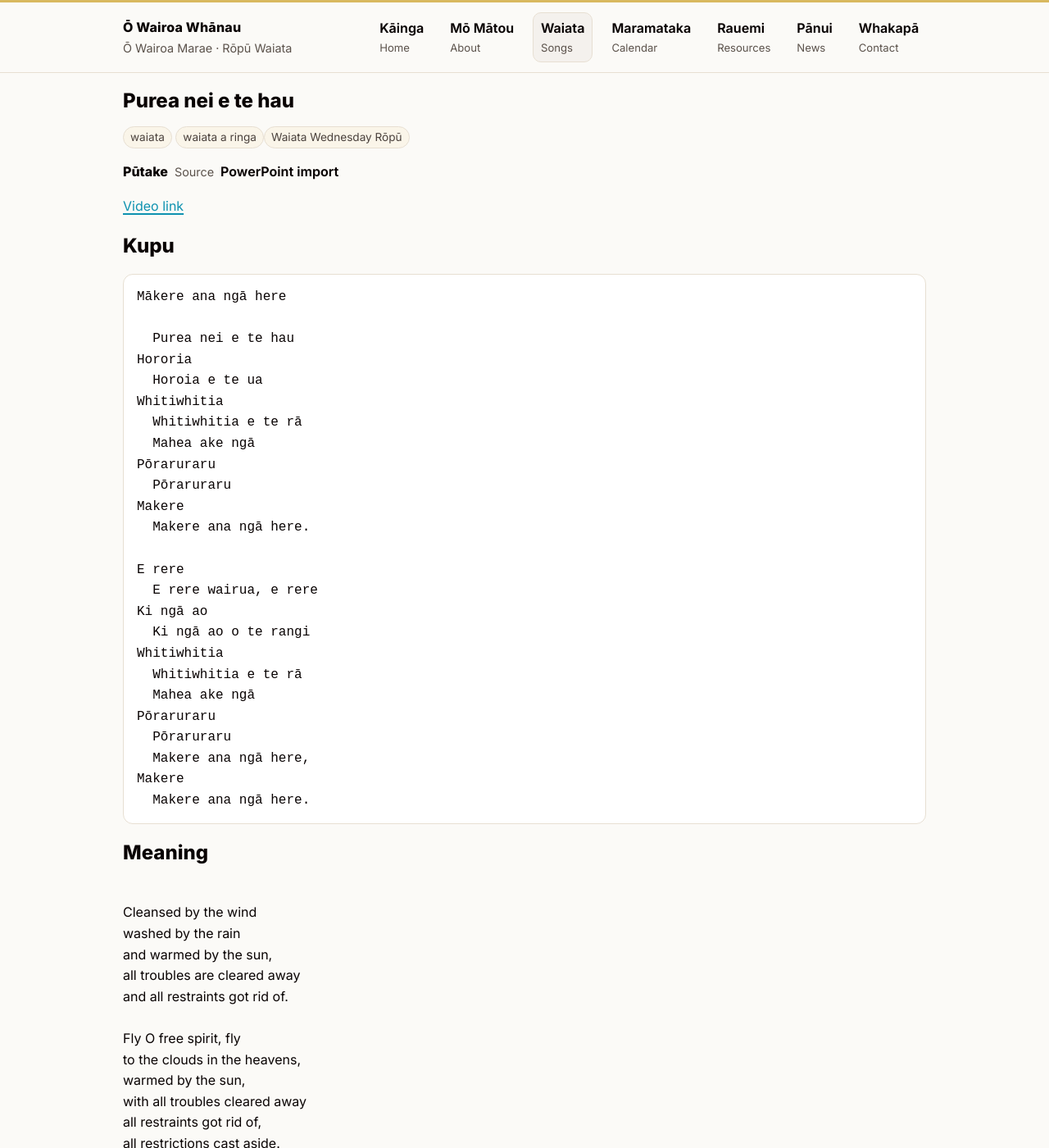
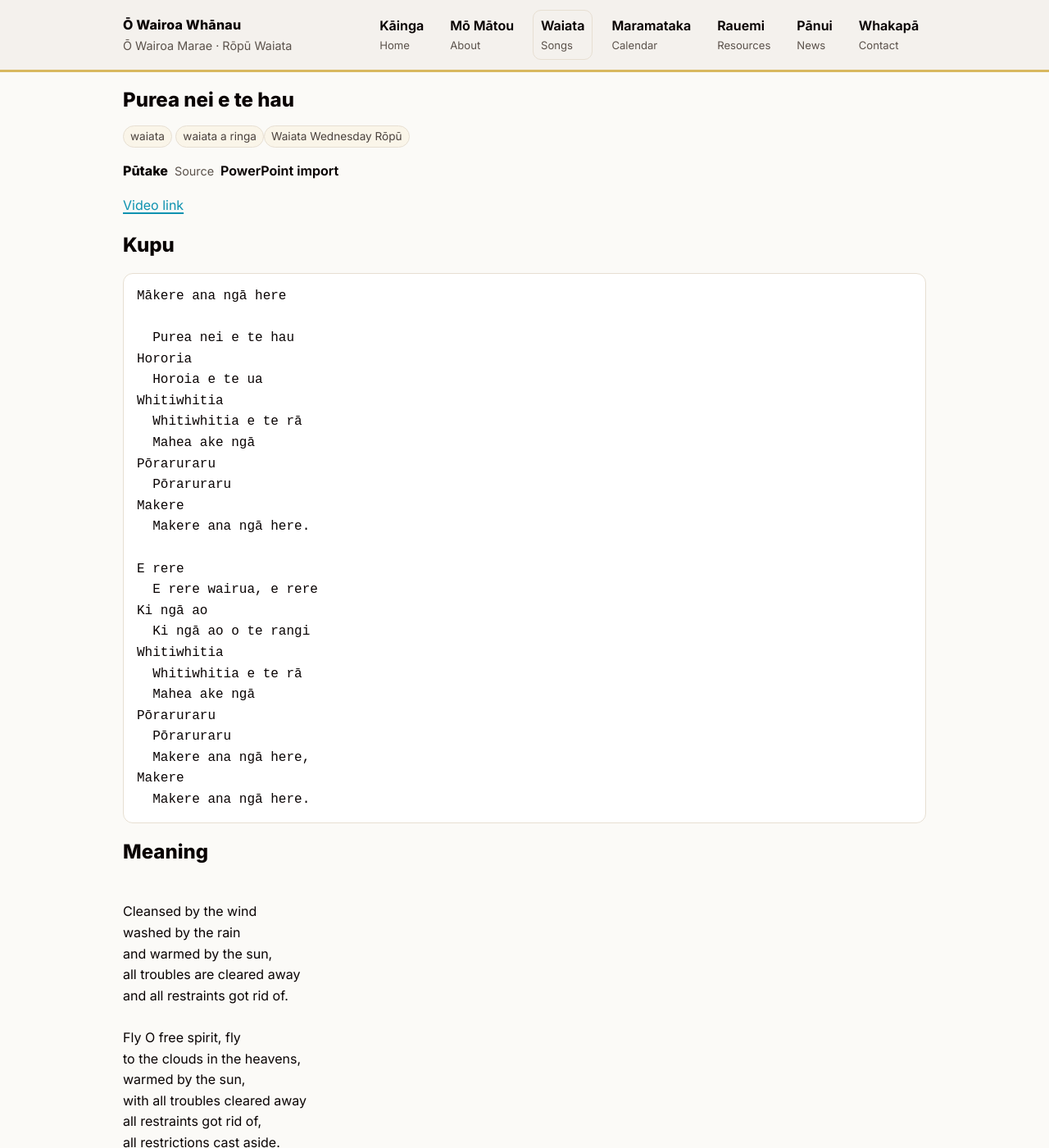
Before and after one commit to Standen-Home/owairoawhanau-site, a Jekyll site: the page built from _waiata/purea-nei-e-te-hau.md, in a window 1280 px wide and 1400 px high. Shown: the whole window at 82% size. Built offline with Jekyll 4.4.1, drawn with Linux system fonts in a browser that asks for light colours; some of the changed text lies outside the part shown.

Commit message:
Header theme: khaki header + gold divider; waiata cards: hide tags, show YouTube badge

```diff
--- a/_includes/waiata-card.html
+++ b/_includes/waiata-card.html
@@ -10,9 +10,11 @@
     {% if waiata.category %}
       <span class="badge">{{ waiata.category }}</span>
     {% endif %}
-    {% for t in waiata.tags %}
-      <span class="badge">{{ t }}</span>
-    {% endfor %}
+
+    {% if waiata.video_url and waiata.video_url != "" %}
+      <a class="badge badge-link" href="{{ waiata.video_url }}" rel="noopener">YouTube</a>
+    {% endif %}
+
     {% if waiata.difficulty %}
       <span class="badge">{{ waiata.difficulty }}</span>
     {% endif %}
--- a/assets/css/style.css
+++ b/assets/css/style.css
@@ -37,7 +37,11 @@
 
 .container{max-width:var(--max);margin:0 auto;padding:0 1rem}
 
-.site-header{position:sticky;top:0;background:rgba(251,250,247,.92);backdrop-filter:saturate(160%) blur(8px);border-bottom:1px solid var(--border);border-top:3px solid var(--gold);z-index:10}
+.site-header{position:sticky;top:0;
+  background: color-mix(in srgb, var(--khaki), #ffffff 86%);
+  backdrop-filter:saturate(160%) blur(8px);
+  border-bottom: 3px solid var(--gold);
+  z-index:10}
 .header-inner{display:flex;align-items:center;justify-content:space-between;gap:1rem;padding:.75rem 0}
 .brand{display:flex;flex-direction:column;gap:.1rem}
 .brand a{color:var(--ink);text-decoration:none}
@@ -83,6 +87,8 @@
 .section h2{margin:0 0 .6rem 0}
 
 .badge{display:inline-block;padding:.12rem .5rem;border-radius:999px;border:1px solid var(--border);background:color-mix(in srgb, var(--gold), #ffffff 86%);color:color-mix(in srgb, var(--muted), var(--black) 20%);font-size:.85rem}
+.badge-link{text-decoration:none}
+.badge-link:hover{background:color-mix(in srgb, var(--cyan), #ffffff 88%); border-color: color-mix(in srgb, var(--cyan), var(--black) 18%)}
 
 .waiata-controls{display:flex;gap:.7rem;flex-wrap:wrap;align-items:end}
 .field{display:flex;flex-direction:column;gap:.25rem}
```
